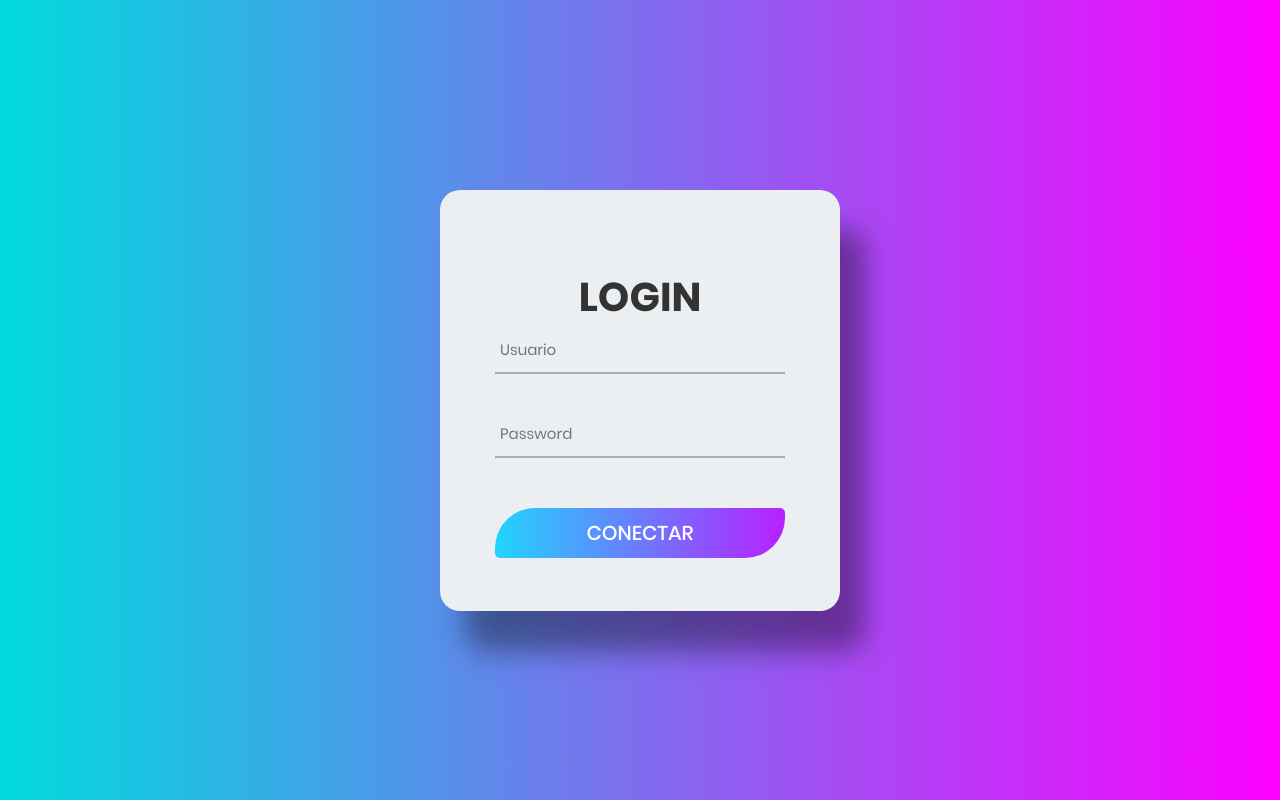
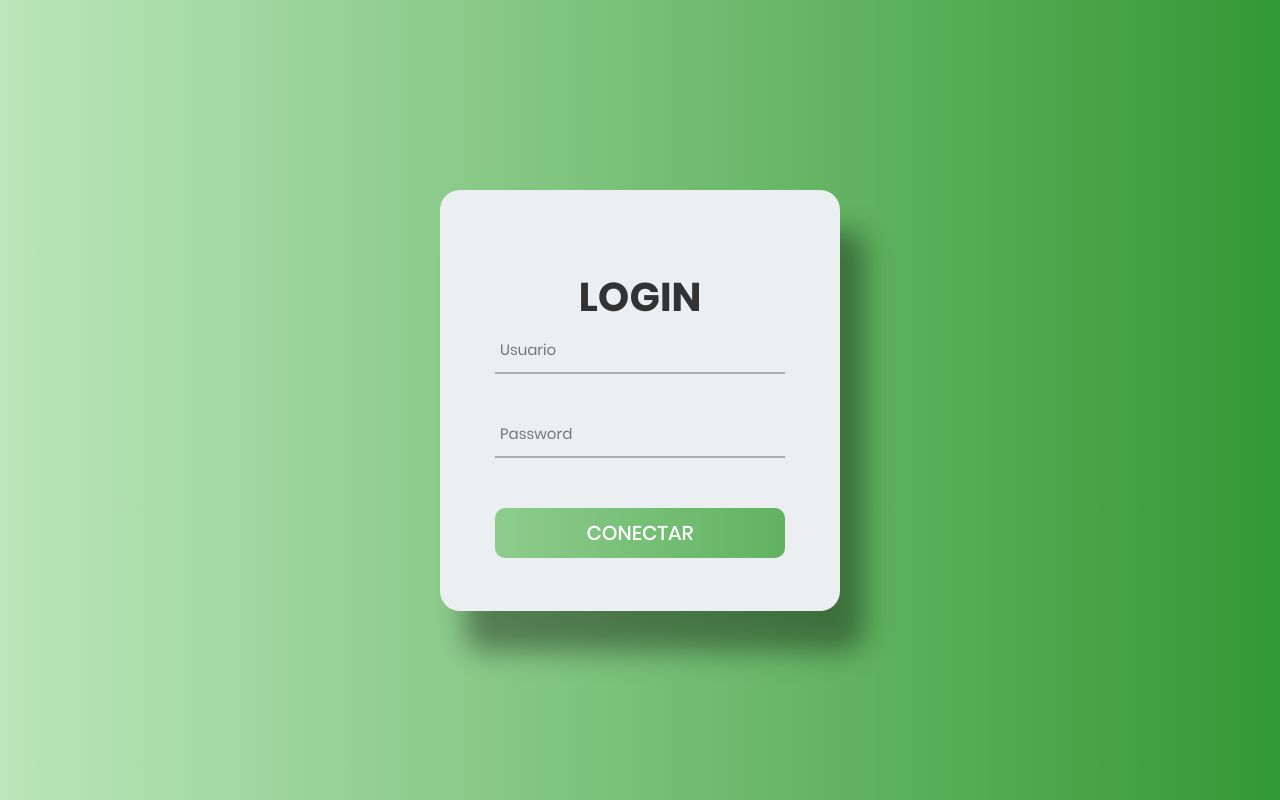
Before and after one commit to xotoxjp/AliTraza-v2, a PHP site: page / in a window 1280 px wide. Run offline with PHP 8.4, Linux system fonts and the light colour scheme.

Commit message:
Modificación a Colores de Marca

```diff
--- a/login/estilos.css
+++ b/login/estilos.css
@@ -56,8 +56,8 @@ button:hover {
   justify-content: center;
   align-items: center;
   padding: 15px;
-  background: -webkit-linear-gradient(to right, #00dbde, #fc00ff);
-  background: linear-gradient(to right, #00dbde, #fc00ff);
+  background: -webkit-linear-gradient(to right, #bbe6bb, #339933);
+  background: linear-gradient(to right, #bbe6bb, #339933);
 }
 
 .wrap-login {
@@ -135,11 +135,11 @@ button:hover {
   -moz-transition: all 0.4s;
   transition: all 0.4s;
 
-  background: #6a7dfe;
-  background: -webkit-linear-gradient(left, #21d4fd, #b721ff);
-  background: -o-linear-gradient(left, #21d4fd, #b721ff);
-  background: -moz-linear-gradient(left, #21d4fd, #b721ff);
-  background: linear-gradient(left, #21d4fd, #b721ff);
+  background: #012201;
+  background: -webkit-linear-gradient(left, #bbe6bb, #339933);
+  background: -o-linear-gradient(left, #bbe6bb, #339933);
+  background: -moz-linear-gradient(left, #bbe6bb, #339933);
+  background: linear-gradient(left, #bbe6bb, #339933);
 }
 
 .focus-efecto::after {
@@ -199,7 +199,7 @@ button:hover {
   display: block;
   position: relative;
   z-index: 1;
-  border-radius: 40px 5px;
+  border-radius: 10px;
   overflow: hidden;
   margin: 0 auto;
 }
@@ -209,11 +209,11 @@ button:hover {
   z-index: -1;
   width: 300%;
   height: 100%;
-  background: #a64bf4;
-  background: -webkit-linear-gradient(right, #21d4fd, #b721ff, #21d4fd, #b721ff);
-  background: -o-linear-gradient(right, #21d4fd, #b721ff, #21d4fd, #b721ff);
-  background: -moz-linear-gradient(right, #21d4fd, #b721ff, #21d4fd, #b721ff);
-  background: linear-gradient(right, #21d4fd, #b721ff, #21d4fd, #b721ff);
+  background: #012201;
+  background: -webkit-linear-gradient(left, #bbe6bb, #339933);
+  background: -o-linear-gradient(left, #bbe6bb, #339933);
+  background: -moz-linear-gradient(left, #bbe6bb, #339933);
+  background: linear-gradient(left, #bbe6bb, #339933);
   top: 0;
   left: -100%;
 
```
Also changed, not shown: dashboard/index.php (+8 -8 lines), dashboard/vistas/seleccion_modulos.php (+5 -5 lines), dashboard/vendor/css/sb-admin-2.min.css.
